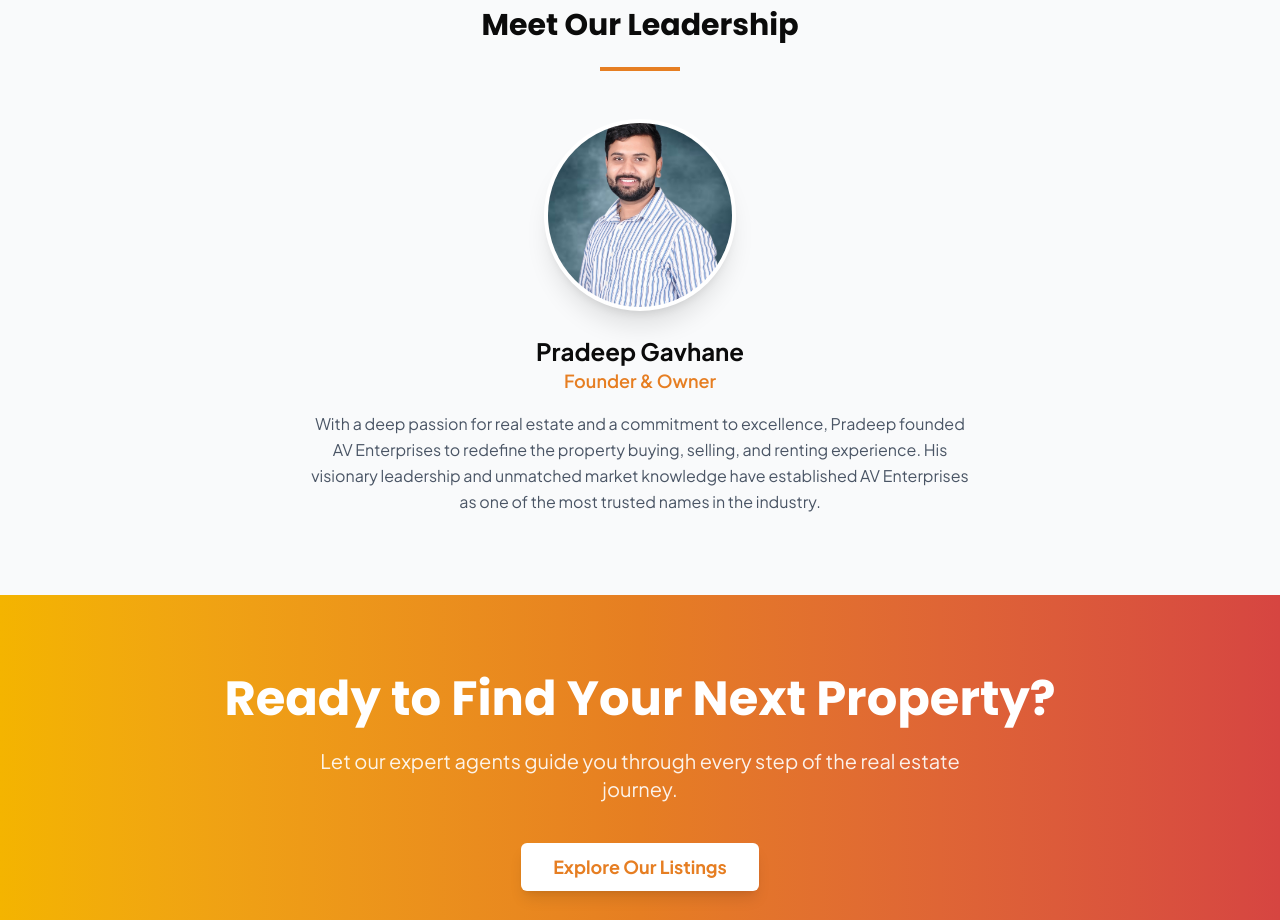
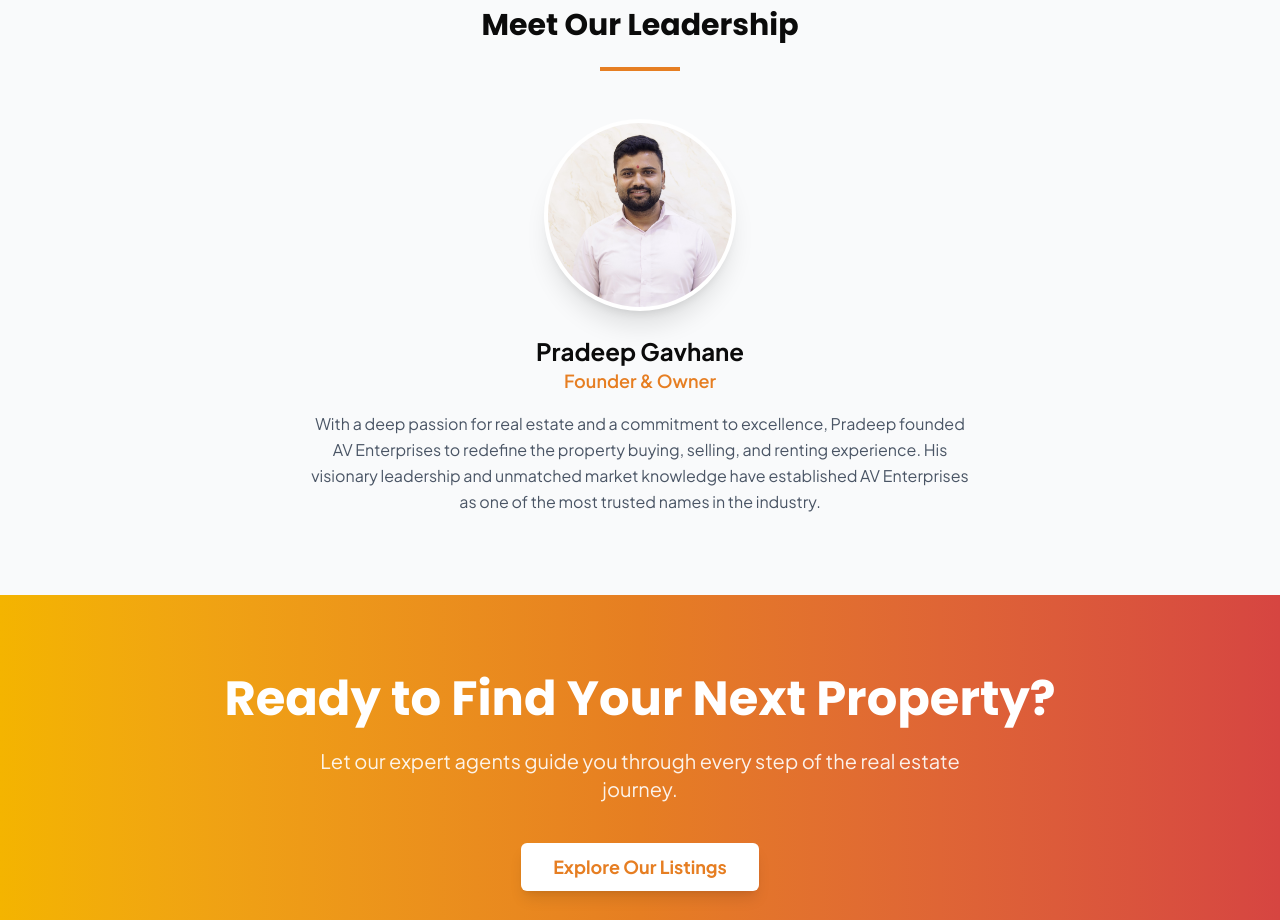
Before and after one commit to YugDrishti/AV_Enterprisess, a Next.js app in the folder frontend/: page /about in a window 1280 px wide. Shown: the part 1300-2220 px from the top of the page. Built offline with nearby package versions, Linux system fonts and the light colour scheme.

Commit message:
Update owner image in About Us page

```diff
--- a/frontend/src/app/about/page.tsx
+++ b/frontend/src/app/about/page.tsx
@@ -70,7 +70,7 @@ export default function AboutPage() {
           <div className="flex flex-col items-center">
             <div className="w-48 h-48 relative rounded-full overflow-hidden shadow-xl mb-6 border-4 border-white bg-white">
               <Image
-                src="/IMG_1062.JPG.jpeg"
+                src="/_DSC0708.JPG.jpeg"
                 alt="Pradeep Gavhane"
                 fill
                 className="object-cover"
```
Also changed, not shown: frontend/public/_DSC0708.JPG.jpeg (added).
